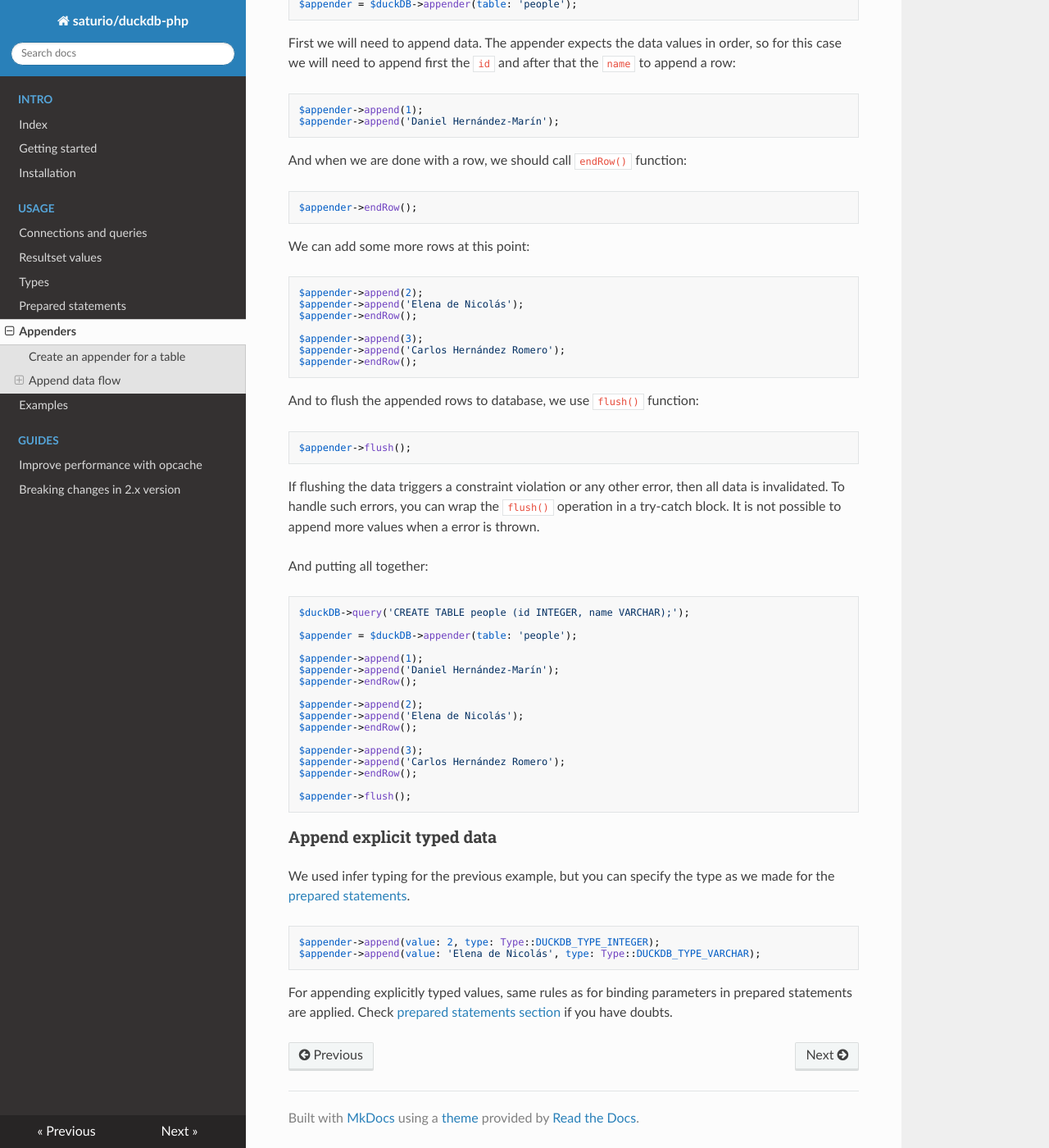
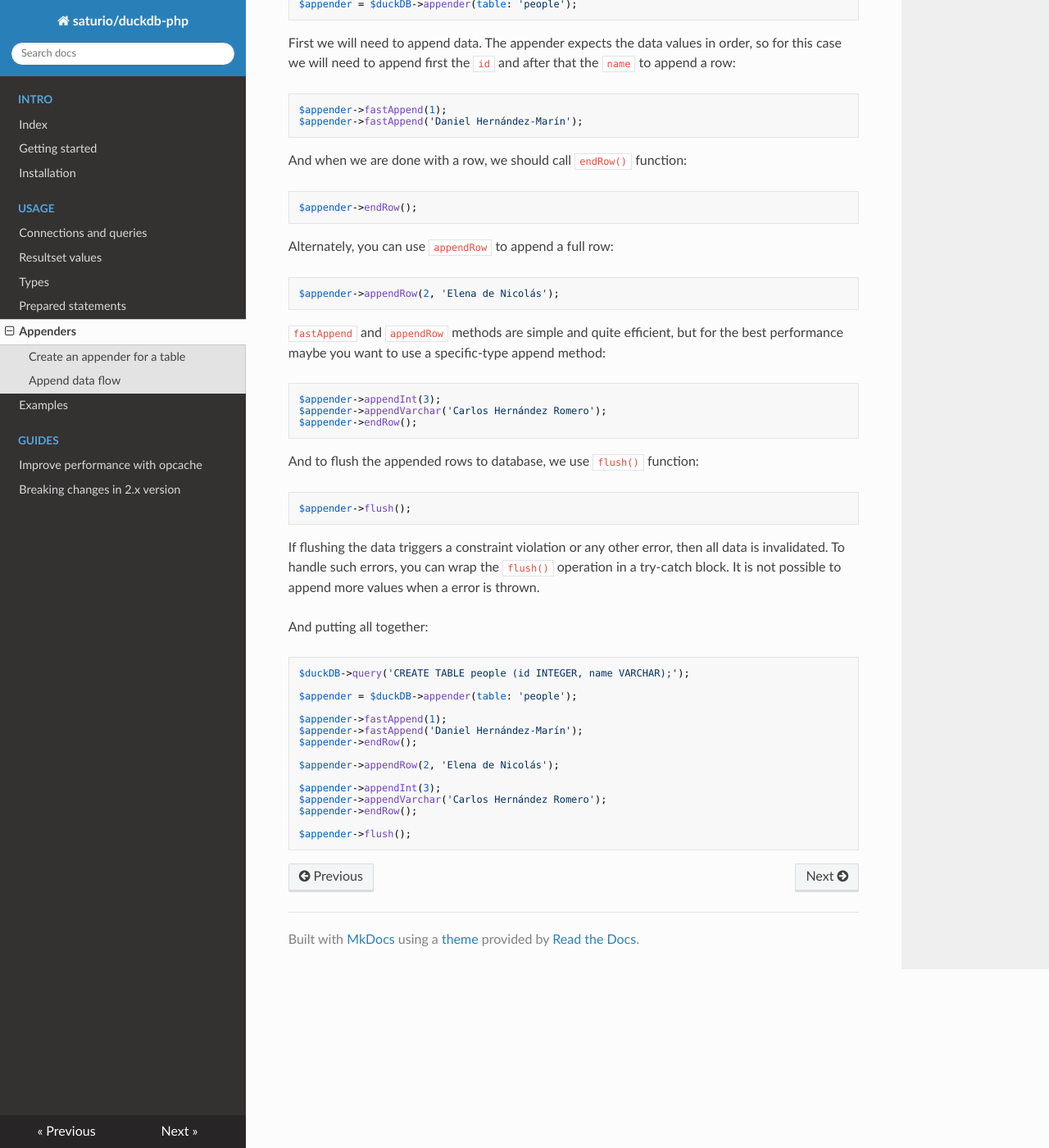
Before and after one commit to satur-io/duckdb-php, an MkDocs documentation site: the page built from docs/md/appenders.md, in a window 1280 px wide and 1400 px high, scrolled down 847 px. Shown: the whole window at 82% size. Built offline with MkDocs 1.6.1, drawn with Linux system fonts in a browser that asks for light colours; nearby versions of some CDN libraries.

Commit message:
docs: update docs

````diff
--- a/docs/md/appenders.md
+++ b/docs/md/appenders.md
@@ -40,8 +40,8 @@ we will need to append first the `id` and after that the `name`
 to append a row:
 
 ```php
-$appender->append(1);
-$appender->append('Daniel Hernández-Marín');
+$appender->fastAppend(1);
+$appender->fastAppend('Daniel Hernández-Marín');
 ```
 
 And when we are done with a row, we should call `endRow()` function:
@@ -50,14 +50,17 @@ And when we are done with a row, we should call `endRow()` function:
 $appender->endRow();
 ```
 
-We can add some more rows at this point:
+Alternately, you can use `appendRow` to append a full row:
 ```php
-$appender->append(2);
-$appender->append('Elena de Nicolás');
-$appender->endRow();
+$appender->appendRow(2, 'Elena de Nicolás');
+```
 
-$appender->append(3);
-$appender->append('Carlos Hernández Romero');
+`fastAppend` and `appendRow` methods are simple and quite efficient,
+but for the best performance maybe you want to use a specific-type append method:
+
+```php
+$appender->appendInt(3);
+$appender->appendVarchar('Carlos Hernández Romero');
 $appender->endRow();
 ```
 
@@ -77,30 +80,15 @@ $duckDB->query('CREATE TABLE people (id INTEGER, name VARCHAR);');
 
 $appender = $duckDB->appender(table: 'people');
 
-$appender->append(1);
-$appender->append('Daniel Hernández-Marín');
+$appender->fastAppend(1);
+$appender->fastAppend('Daniel Hernández-Marín');
 $appender->endRow();
 
-$appender->append(2);
-$appender->append('Elena de Nicolás');
-$appender->endRow();
+$appender->appendRow(2, 'Elena de Nicolás');
 
-$appender->append(3);
-$appender->append('Carlos Hernández Romero');
+$appender->appendInt(3);
+$appender->appendVarchar('Carlos Hernández Romero');
 $appender->endRow();
 
 $appender->flush();
 ```
-
-### Append explicit typed data
-
-We used infer typing for the previous example, but you can specify the type
-as we made for the [prepared statements](prepared-statements.md#bind-parameters).
-
-```php
-$appender->append(value: 2, type: Type::DUCKDB_TYPE_INTEGER);
-$appender->append(value: 'Elena de Nicolás', type: Type::DUCKDB_TYPE_VARCHAR);
-```
-
-For appending explicitly typed values, same rules as for binding parameters in
-prepared statements are applied. Check [prepared statements section](prepared-statements.md#bind-parameters) if you have doubts.
````
Also changed, not shown: README.md (+1 -3 lines), 1 other file.
